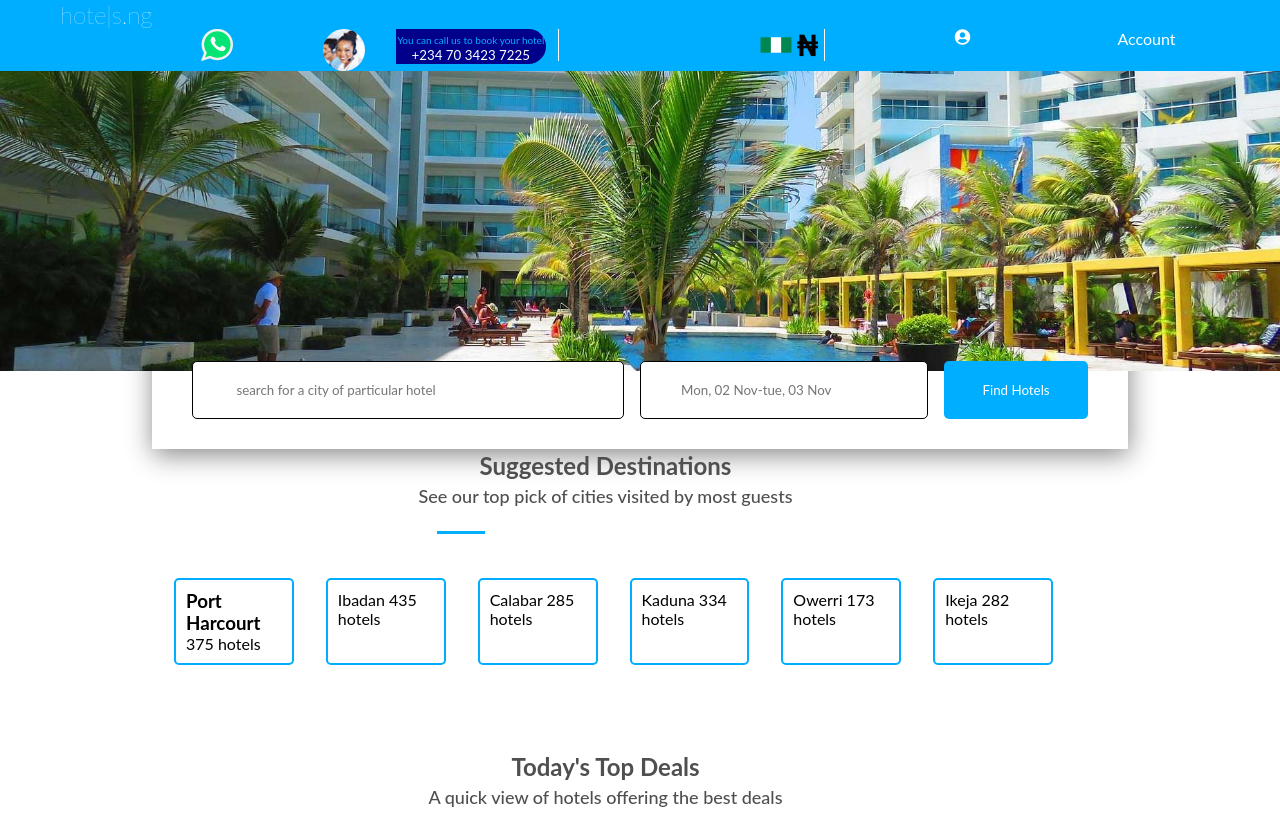
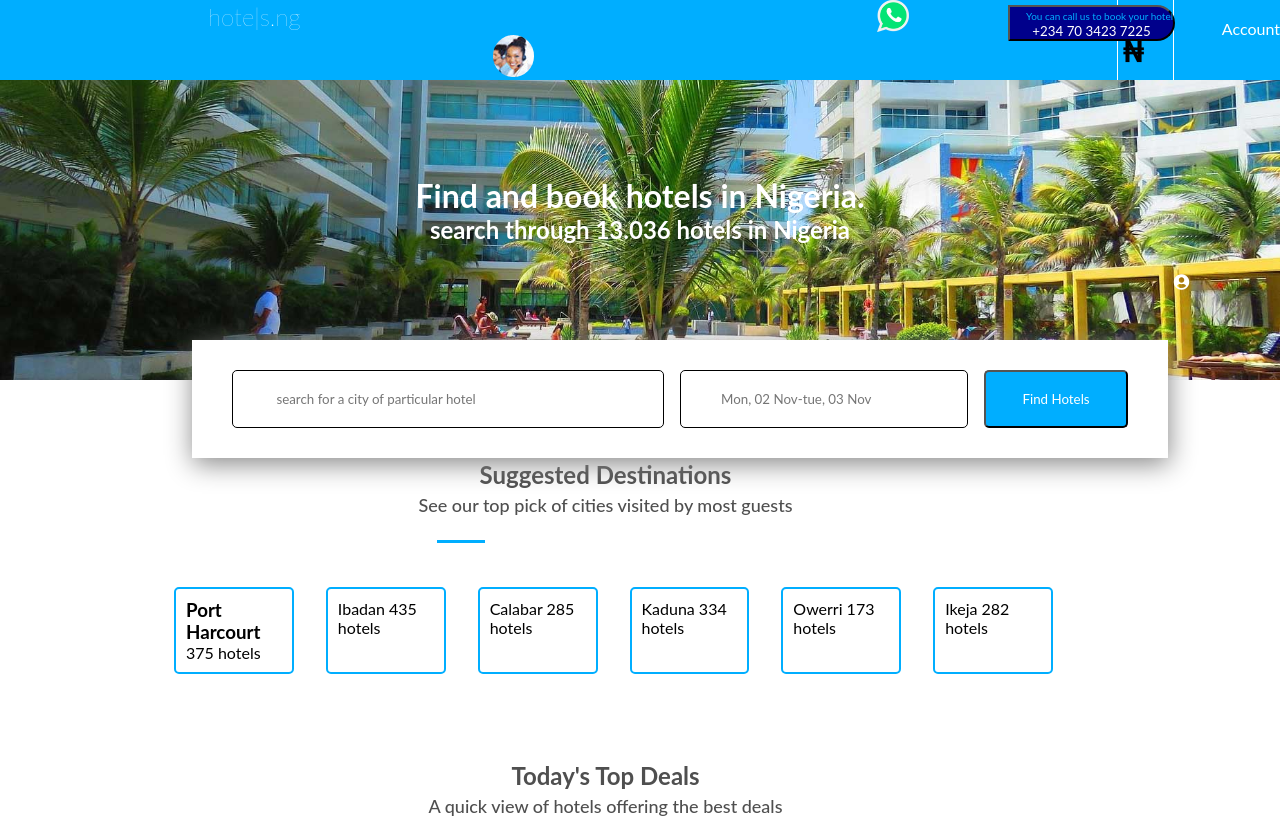
Before and after one commit to Esther94/Hotels.ng_clone, a plain HTML site: page index.html in a window 1280 px wide. Shown: the top 820 px of the page. Drawn offline with Linux system fonts and the light colour scheme.

Commit message:
newly adds

```diff
--- a/index.html
+++ b/index.html
@@ -11,10 +11,11 @@
   <body>
     <div class="container">
      <header class="heading">
-          <h2 class="logo">hote|s.ng</h2>
        <nav class="navbar">
          <ul class="nav-ul">
            <li class="navlist">
+            <h2 class="logo">hote|s.ng</h2>
+             <div class="whatsapp-btn">
               <img alt="whatsapp icon" class="navbar-icon icon-whatsapp"  src="asset/images/Whatsappicon.png">
               <img alt="call center image" class="contact-image" src="asset/images/hotels.ng-contactimg.jpg">
           <div class="contactcontainer">
@@ -24,15 +25,27 @@
               <span class="contact-text-md">+234 70 3423 7225</span>
              </button>
           </div>
-               <img class="navbar-icon icon1" src="asset/images/Nigeria flag.png" alt="">
-               <img class="navbar-icon icon2" src="asset/images/naira symbol.png"
+             </div>
+
+             <div class="flag-naira-symbol">
+              <img class="navbar-icon" src="asset/images/Nigeria flag.png" alt="">
+              <img class="navbar-icon" src="asset/images/naira symbol.png"
                alt="">
+             </div>
+               <div class="account-icon">
                 <i class="fas fa-user-circle"></i>
-               <!-- <img class="navbar-icon icon3" src="asset/images/contact icon.png" alt=""> -->
                 <p class="acct">Account</p>
+               </div>
+
           </li>
         </ul>
       </nav>
+     </header>
+
+
+
+    <main>
+      <!-- <firstsection> -->
         <div class="firstsection">
           <div class="firstsection-background-style">
             <!-- <img  class="humpic"  src="asset/images/hotels-homepage1 image.jpg" alt=""> -->
@@ -42,13 +55,6 @@
             </div>
           </div>
        </div>
-     </header>
-
-
-
-    <main>
-      <!-- <firstsection> -->
-
 
         <div class="subsection">
           <form class="form">
@@ -555,7 +561,7 @@
       <footer>
         <div class="footer">
           <div class="company">
-            <p class="header">Company <hr></p>
+            <p class="header">Company</p>
             <p>Visa </p>
             <p>Blog </p>
             <p>About Us</p>
--- a/style.css
+++ b/style.css
@@ -1,25 +1,37 @@
 *{
   margin: 0;
-  border: 0;
   padding: 0;
   font-family:lato, sans-serif;
   }
 
   .heading{
-    display: grid;
     max-width: 100%;
     background-color: #00aeff;
   }
 
   .logo{
-    padding-left: 60px;
     color: #fff;
     font-weight: 100;
+    padding-right: 21rem;
+    margin-top: 0.1rem;
+  }
+
+
+  .whatsapp-btn{
+    border-right: 1px solid;
+    min-height: 40x;
+    border-color: #fff;
+  }
+  .flag-naira-symbol{
+    border-right: 1px solid;
+    min-height: 40x;
+    border-color: #fff;
   }
 
   .navlist{
-    display: grid;
-    grid-template-columns: repeat(7, 1fr);
+    display:flex;
+    padding-left: 9rem;
+    margin-left: 4rem;;
   }
 
   .navbar-icon{
@@ -27,10 +39,16 @@
     height: 2rem;
   }
 
+  .icon-whatsapp{
+    padding-left: 549px
+  }
+
    .btn{
-    padding: 0.1rem;
     background-color: darkblue;
     color: #fff;
+    position: absolute;
+    top: 5.1px;
+    left: 63rem;
     border-top-right-radius: 35px;
     border-bottom-right-radius: 35px;
   }
@@ -40,53 +58,39 @@
     border-radius: 35px;
     height: 2.6rem;
     width: 2.6rem;
-    margin-left: 90px
+    position: relative;
+    z-index: 1;
+    top: 1;
+    right: 9rem;
+    margin-right: 4rem;
+
   }
 
     .text{
     font-size: 10px;
     line-height: 12px;
     color: #00aeff;
+    padding-left: 1rem;
   }
-
-   .icon1{
-    padding-left: 201px;
-   }
-    .icon2{
-      margin-right: 42px
-    }
-
-   .icon3{
-  /* padding-left: 201px; */
-   }
 
    .fas{
      color: #fff;
+     position: relative;
+     top: 17rem;
    }
 
   .acct{
     color: #fff;
-    margin-right: 42px
+    margin-left: 3rem;
   }
 
 .icon-whatsapp{
-  padding-left: 201px;
+  padding-left: 448px;
+  position: relative;
+  top: 0;
+  right: 13rem;
 }
 
-.icon1{
-  border-left: 1px solid;
-  min-height: 40x;
-  border-color: #fff;
-}
-.icon2{
-  border-right: 1px solid;
-  min-height: 40x;
-  border-color: #fff;
-}
-
-/* .humpic{
-  max-width: 100%;
-} */
 .firstsection{
   background-image: url(./asset/images/hotels-homepage1\ image.jpg);
   background-size: cover;
@@ -100,15 +104,9 @@
   align-items: center;
   justify-content: center;
   position: relative;
-  bottom: 15rem;
+  bottom: -6rem;
   color: #fff;
   background: rgba(51, 51, 5,);
-}
-
-.subsection{
-  /* width: 70%; */
-  /* position: sticky;
-  top: 0; */
 }
 
 form{
@@ -117,16 +115,16 @@ form{
   grid-template-columns:3fr repeat(1,2fr) 1fr;
   background: #fff;
   padding: 30px 40px 30px 40px;
-  /* position: relative;
-  bottom: 3rem; */
-  /* top: -40px; */
-  /* left: 12rem; */
+  /* position: relative; */
+  bottom: 3rem;
+  top: -40px;
+  left: 12rem;
   box-shadow: 1px +6px +25px #888888;
   width: 70%;
   margin: -40px auto 0 auto;
   z-index: 10;
-  /* position: sticky;
-  top: 0px; */
+  position: sticky;
+  top: 0px;
 }
 
 .block{
@@ -475,7 +473,7 @@ text-align: center;
 }
 
 .copyright{
-  font-size: 14px;
+  font-size: 13px;
   display: inline-block;
   margin-top: 15px;
   padding-bottom: 15px;
@@ -484,7 +482,7 @@ text-align: center;
 }
 
 .certified{
-  font-size: 14px;
+  font-size: 13px;
   margin-left: 15rem;
   padding: 20px 0;
   color: #657279;
@@ -493,6 +491,7 @@ text-align: center;
 .nata-logo{
   height: 5rem;
   width: 5rem;
+  margin-left: -5px;
   padding-block-end: 2rem;
 }
 
@@ -500,5 +499,5 @@ text-align: center;
   height: 2.5rem;
   width: 5rem;
   padding-block-end: 3.3rem;
-    margin-left: -46px;
+  margin-left: -46px;
 }
```
Lines whose indentation alone changed are shown as unchanged.
